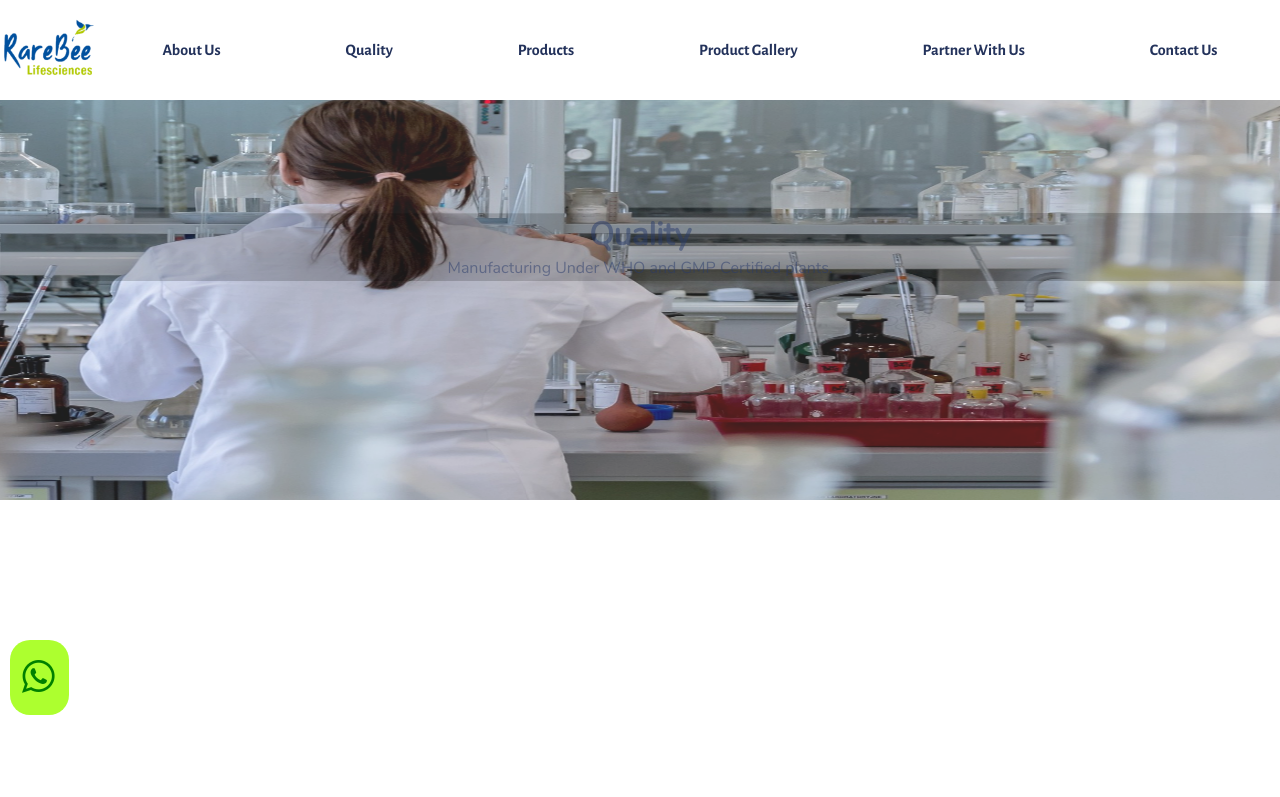
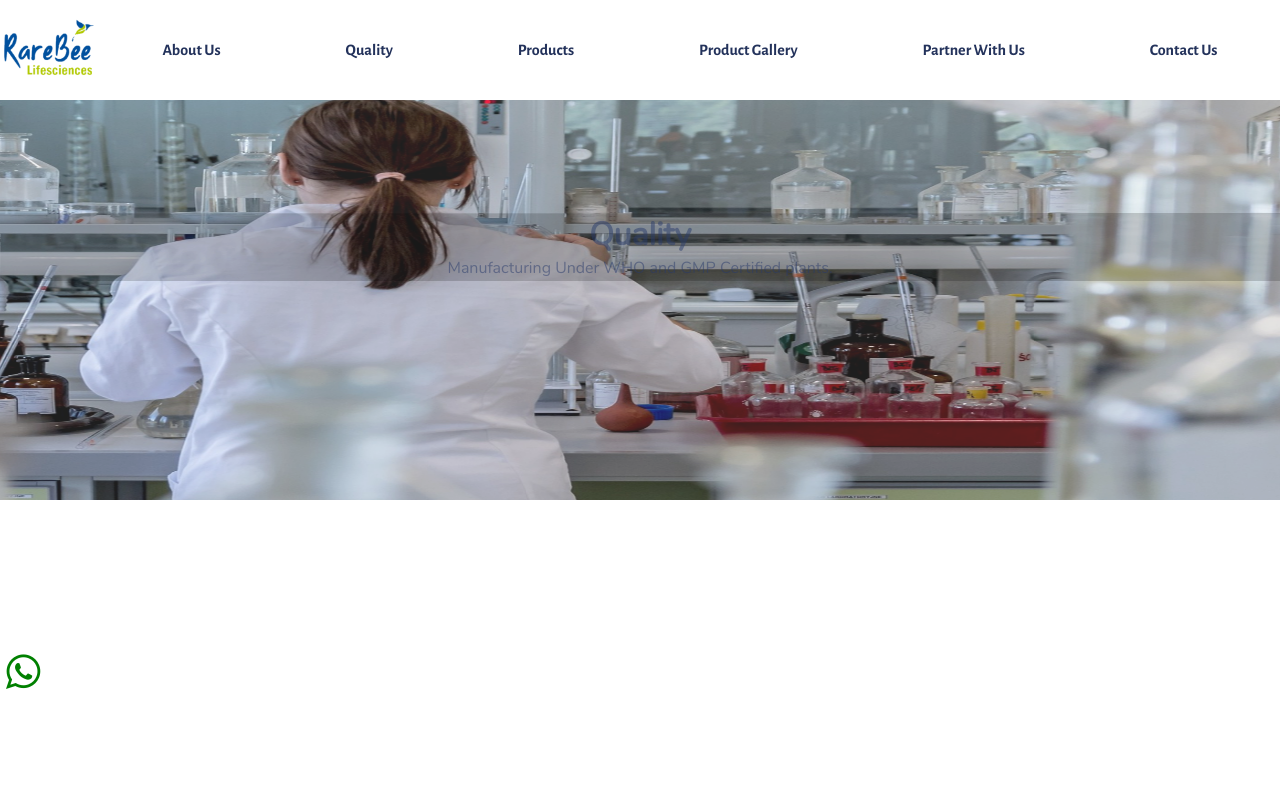
Before and after one commit to ManavYagnik/meet-stactic-website, a plain HTML site: page html/index.html in a window 1280 px wide. Shown: the top 797 px of the page. Drawn offline with Linux system fonts and the light colour scheme.

Commit message:
some changes

```diff
--- a/html/index.css
+++ b/html/index.css
@@ -534,13 +534,14 @@ footer{
 .whatsapp-icon{
  top: 80vh;
  position: fixed;
- left: 10px;
- font-size: 38px;
- background-color: greenyellow;
- border-radius: 20px 20px 20px 20px;
- width: 59px;
 
- padding: 12px 12px 12px 12px;
+ font-size: 40px;
+
+ border-radius: 50px 50px 50px 50px;
+ width: 120px;
+
+
+ padding: 6px 6px 6px 6px;
 
 
 
@@ -560,6 +561,7 @@ footer{
 }
 .whatsapp-icon >a >i{
   color: green;
+
 }
 
 .footer-text p{
```
